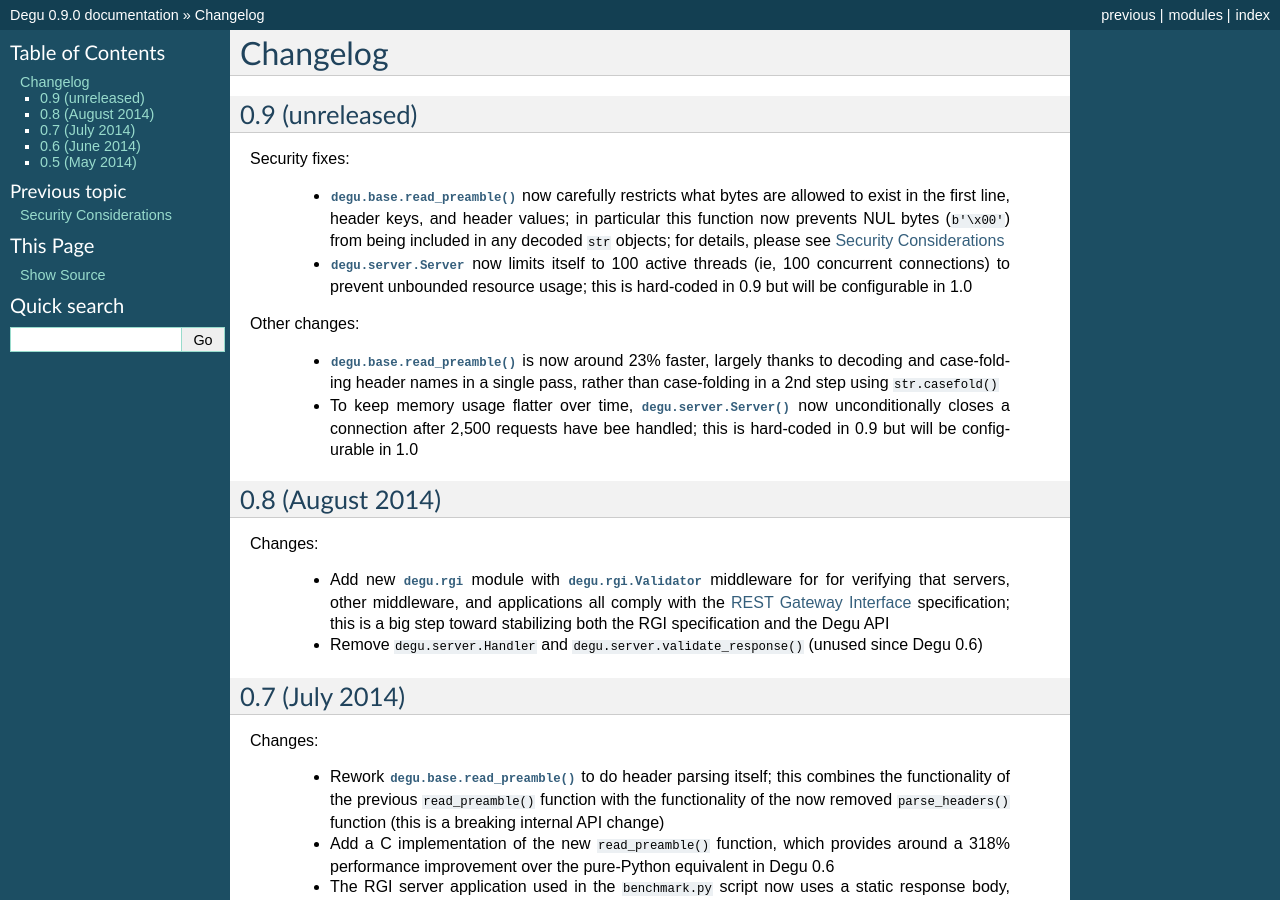
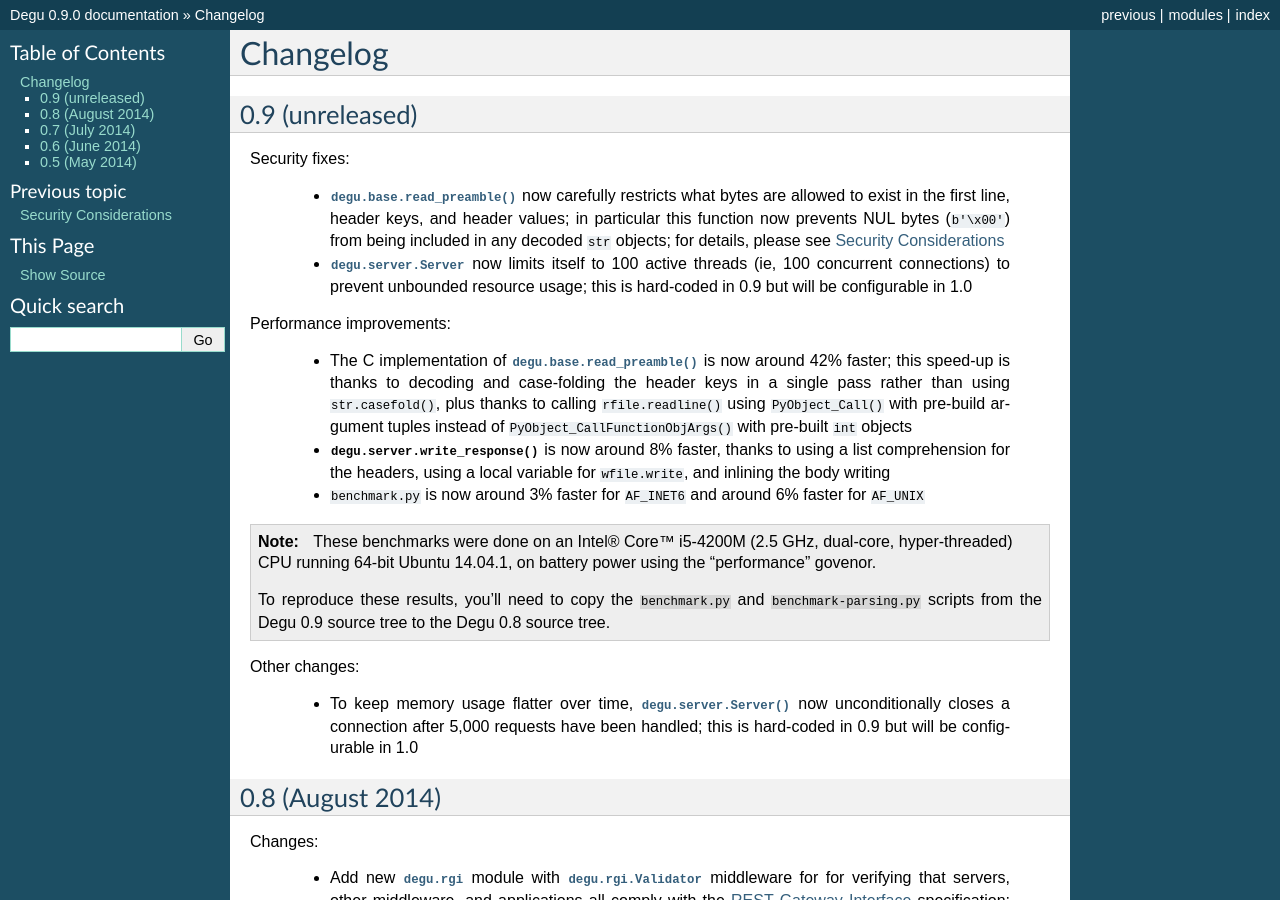
Before and after one commit to json420/degu, a Sphinx documentation site: the page built from doc/changelog.rst, in a window 1280 px wide and 900 px high. Built offline with Sphinx 7.4.7, drawn with Linux system fonts in a browser that asks for light colours.

Commit message:
Update changelog.rst, tweak benchmark scripts to be more consintent, up requests per connection to 5000

```diff
--- a/benchmark-parsing.py
+++ b/benchmark-parsing.py
@@ -49,14 +49,14 @@
 
 
 def run_iter(statement, n):
-    for i in range(10):
+    for i in range(20):
         t = timeit.Timer(statement, setup)
         yield t.timeit(n)
 
 
-def run(statement, K=50):
+def run(statement, K=100):
     n = K * 1000
-    # Choose fastest of 10 runs:
+    # Choose fastest of 20 runs:
     elapsed = min(run_iter(statement, n))
     rate = int(n / elapsed)
     print('{:>12,}: {}'.format(rate, statement))
--- a/doc/changelog.rst
+++ b/doc/changelog.rst
@@ -18,14 +18,37 @@
       hard-coded in 0.9 but will be configurable in 1.0
 
 
+Performance improvements:
+
+    * The C implementation of :func:`degu.base.read_preamble()` is now around
+      42% faster; this speed-up is thanks to decoding and case-folding the
+      header keys in a single pass rather than using ``str.casefold()``, plus
+      thanks to calling ``rfile.readline()`` using ``PyObject_Call()`` with
+      pre-build argument tuples instead of ``PyObject_CallFunctionObjArgs()``
+      with pre-built ``int`` objects
+
+    * :func:`degu.server.write_response()` is now around 8% faster, thanks to
+      using a list comprehension for the headers, using a local variable for
+      ``wfile.write``, and inlining the body writing
+
+    * ``benchmark.py`` is now around 3% faster for ``AF_INET6`` and around 6%
+      faster for ``AF_UNIX``
+
+.. note::
+
+    These benchmarks were done on an Intel® Core™ i5-4200M (2.5 GHz, dual-core,
+    hyper-threaded) CPU running 64-bit Ubuntu 14.04.1, on battery power using
+    the "performance" govenor.
+
+    To reproduce these results, you'll need to copy the ``benchmark.py`` and
+    ``benchmark-parsing.py`` scripts from the Degu 0.9 source tree to the Degu
+    0.8 source tree.
+
+
 Other changes:
 
-    * :func:`degu.base.read_preamble()` is now around 23% faster, largely thanks
-      to decoding and case-folding header names in a single pass, rather than
-      case-folding in a 2nd step using ``str.casefold()``
-
     * To keep memory usage flatter over time, :class:`degu.server.Server()` now
-      unconditionally closes a connection after 2,500 requests have bee
+      unconditionally closes a connection after 5,000 requests have been
       handled; this is hard-coded in 0.9 but will be configurable in 1.0
 
 
```
Also changed, not shown: benchmark.py (+6 -3 lines), 2 other files.
